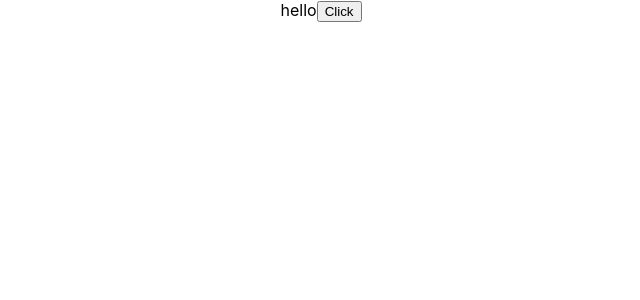
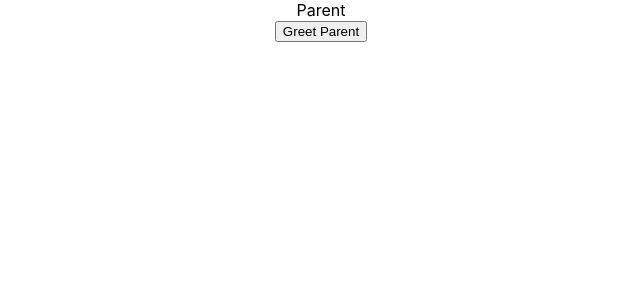
Before and after one commit to jeus0630/React-Codevolution, a React (Create React App) app: page / in a window 1280 px wide. Shown: the top 300 px of the page, without its empty margins (319-959 px from the left). Built offline with nearby package versions, Linux system fonts and the light colour scheme.

Commit message:
docs : ChildComponent, ParentComponent
Methods as props

```diff
--- a/src/App.tsx
+++ b/src/App.tsx
@@ -1,11 +1,11 @@
 import React from 'react';
 import './App.css';
-import EventBind from "./components/EventBind";
+import ParentComponent from "./components/ParentComponent";
 
 function App() {
     return (
         <div className="App">
-            <EventBind></EventBind>
+            <ParentComponent></ParentComponent>
         </div>
     );
 }
--- /dev/null
+++ b/src/components/ChildComponent.tsx
@@ -0,0 +1,18 @@
+import React, { FunctionComponent } from 'react';
+
+interface OwnProps {
+    setName: React.Dispatch<React.SetStateAction<string>>;
+}
+
+type Props = OwnProps;
+
+const ChildComponent: FunctionComponent<Props> = ({setName}) => {
+
+  return (
+      <div>
+        <button onClick={(e) => setName('Child')}>Greet Parent</button>
+      </div>
+  );
+};
+
+export default ChildComponent;
--- /dev/null
+++ b/src/components/ParentComponent.tsx
@@ -0,0 +1,20 @@
+import React, {FunctionComponent, useState} from 'react';
+import ChildComponent from "./ChildComponent";
+
+interface OwnProps {
+}
+
+type Props = OwnProps;
+
+const ParentComponent: FunctionComponent<Props> = (props) => {
+    const [name, setName] = useState('Parent');
+
+    return (
+        <div>
+            {name}
+            <ChildComponent setName={setName}></ChildComponent>
+        </div>
+    );
+};
+
+export default ParentComponent;
```
